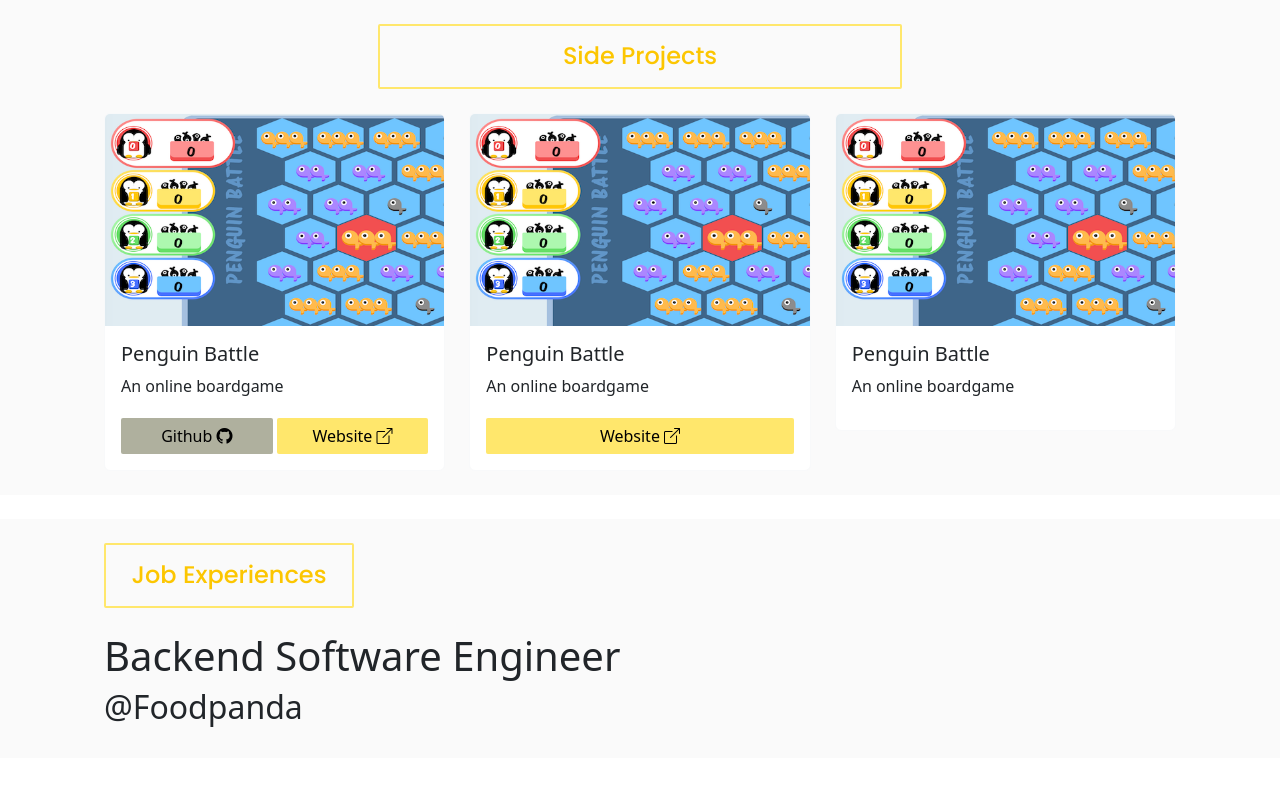
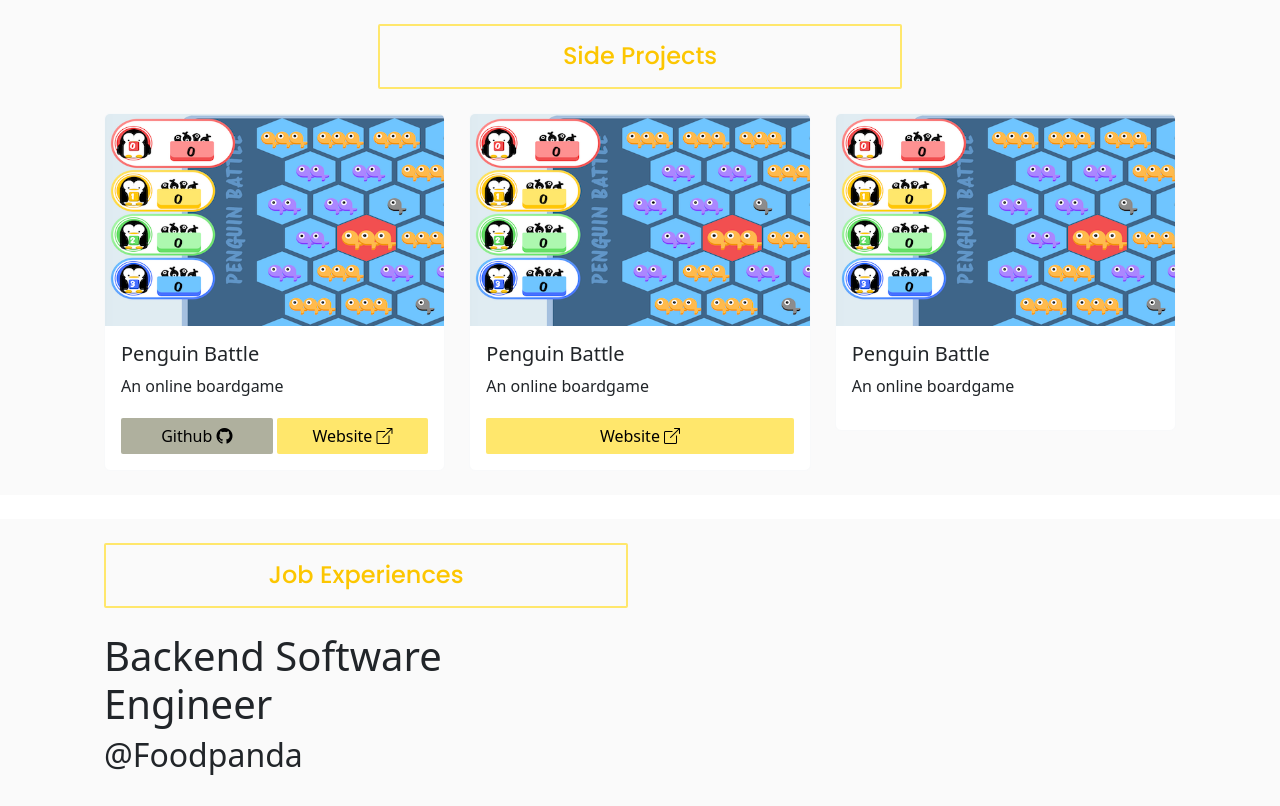
Before and after one commit to yuhueilee/wendyfolio, a React (Create React App) app: page / in a window 1280 px wide. Built offline with nearby package versions, Linux system fonts and the light colour scheme.

Commit message:
Configure the list colunm breakpoint, import scss

```diff
--- a/src/components/experience/index.scss
+++ b/src/components/experience/index.scss
@@ -8,25 +8,10 @@
     max-width: 100% !important;
 }
 
-.title {
-    @include poppins-medium;
-    @include flex;
-    margin: 0;
-    margin-bottom: 24px;
-    padding: 16px;
-    color: $colorYellowPrimary;
-    border: solid $borderWidth $colorYellowSecondary;
-    border-radius: $borderRadius;
-    box-sizing: border-box; /* make inset border */
-}
-
 /* Styles setup based on breakpoints */
 @include media-breakpoint-down(md) {
     .container {
         padding: 24px;
-    }
-    .title {
-        width: 100%;
     }
 }
 
@@ -34,10 +19,4 @@
     .container {
         padding: 24px 104px !important;
     }
-    .title {
-        $gapSize: 24px;
-        $colNum: 12;
-        $columnSize: calc((100% + $gapSize) / $colNum - $gapSize);
-        width: calc($columnSize * 6 + $gapSize * 5);
-    }
 }
--- a/src/components/experience/index.tsx
+++ b/src/components/experience/index.tsx
@@ -1,3 +1,5 @@
+import './index.scss';
+
 import { Container, Row } from 'react-bootstrap';
 
 import { ListContent } from '../../types';
--- a/src/components/list/index.scss
+++ b/src/components/list/index.scss
@@ -0,0 +1 @@
+@import "../../index.scss";
--- a/src/components/list/index.tsx
+++ b/src/components/list/index.tsx
@@ -1,4 +1,6 @@
-import { Col } from 'react-bootstrap';
+import './index.scss';
+
+import { Col, Row } from 'react-bootstrap';
 
 import { ListContent } from '../../types';
 
@@ -11,15 +13,15 @@ function List({
 }): JSX.Element {
     const items = contents.map((list, index) => {
         return (
-            <div key={index}>
+            <Row key={index} className="w-100">
                 <h1>{list.title}</h1>
                 <h2>{list.subTitle}</h2>
-            </div>
+            </Row>
         );
     });
     return (
-        <Col>
-            <h2 className="title">{title}</h2>
+        <Col sm={12} md={6} lg={6}>
+            <h2 className="title w-100">{title}</h2>
             {items}
         </Col>
     );
```
